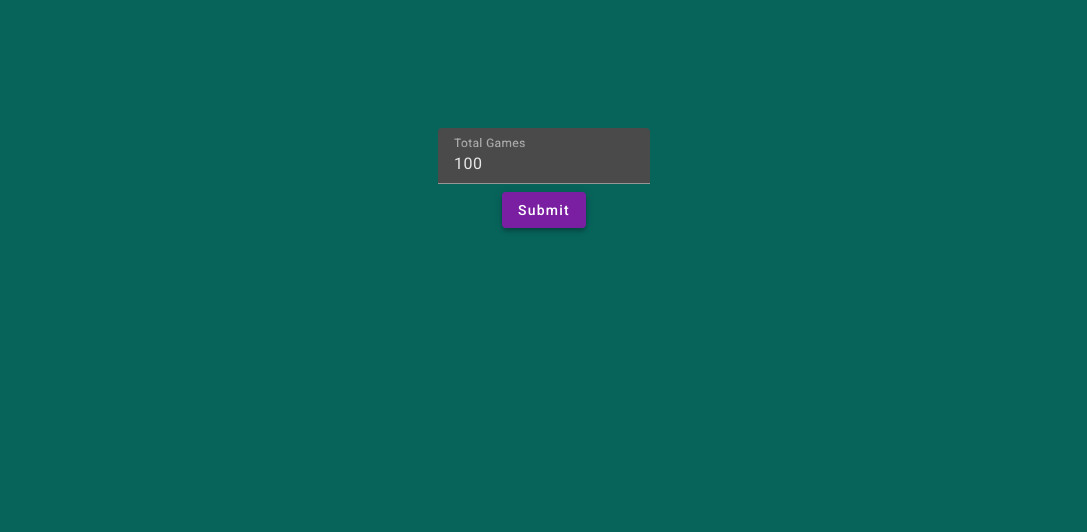
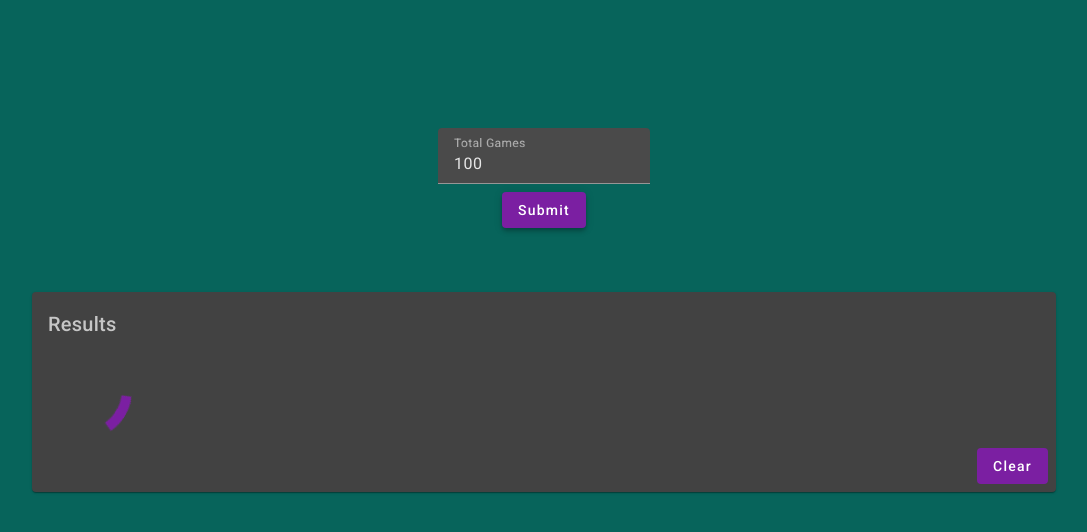
Before and after one commit to sbaby3/monty-hall-ui, an Angular app: page / in a window 1280 px wide. Both pictures are taken after a click on the button "Submit". Shown: the top 532 px of the page, without its empty margins (96-1183 px from the left). Built offline with nearby package versions, Linux system fonts and the light colour scheme; no server answers.

Commit message:
Added spinner for results loading

```diff
--- a/src/app/app.module.ts
+++ b/src/app/app.module.ts
@@ -12,6 +12,8 @@ import {MatInputModule} from '@angular/material/input';
 import { FormsModule } from '@angular/forms';
 import {MatFormFieldModule} from '@angular/material/form-field';
 import {MatCardModule} from '@angular/material/card';
+import {MatProgressSpinnerModule} from '@angular/material/progress-spinner';
+
 
 
 
@@ -31,7 +33,8 @@ import {MatCardModule} from '@angular/material/card';
     MatInputModule,
     FormsModule,
     MatFormFieldModule,
-    MatCardModule
+    MatCardModule,
+    MatProgressSpinnerModule
 
   ],
   providers: [ResultsService],
--- a/src/app/components/main-game/main-game.component.css
+++ b/src/app/components/main-game/main-game.component.css
@@ -19,11 +19,20 @@
 .response-display {
   margin-left: 10%;
   margin-right: 10%;
+  color: white;
   /* margin-top: 1%; */
   /* text-decoration-color: aliceblue; */
   /* text-align: center; */
 }
 
-/* mat-card {
-  text
+mat-card-header {
+  color: #ffffffb3;
+}
+
+mat-card-content {
+  color: rgba(255, 255, 255, .7);
+}
+
+/* mat-spinner {
+  justify-content: center;
 } */
--- a/src/app/components/main-game/main-game.component.html
+++ b/src/app/components/main-game/main-game.component.html
@@ -21,9 +21,10 @@
             <mat-card-header>
                 <mat-card-title>Results</mat-card-title>
             </mat-card-header>
-            <mat-card-content color="warn">Total Games: {{totalGamesResult}}</mat-card-content>
-            <mat-card-content color="warn">Wins Without Switching: {{winsWithoutSwitching}}</mat-card-content>
-            <mat-card-content color="warn">Wins With Switching: {{winsWithSwitching}}</mat-card-content>
+            <mat-spinner *ngIf="displaySpinner"></mat-spinner>
+            <mat-card-content color="warn" *ngIf="!displaySpinner">Total Games: {{totalGamesResult}}</mat-card-content>
+            <mat-card-content color="warn" *ngIf="!displaySpinner">Wins Without Switching: {{winsWithoutSwitching}}</mat-card-content>
+            <mat-card-content color="warn" *ngIf="!displaySpinner">Wins With Switching: {{winsWithSwitching}}</mat-card-content>
             <mat-card-actions align="end">
                 <button mat-flat-button color="primary" (click)="onClear()">Clear</button>
             </mat-card-actions>
--- a/src/app/components/main-game/main-game.component.ts
+++ b/src/app/components/main-game/main-game.component.ts
@@ -15,6 +15,7 @@ export class MainGameComponent {
   winsWithSwitching: number = -1;
 
   displayResults: boolean = false;
+  displaySpinner: boolean = false;
 
 
   constructor(private resultsService: ResultsService) {
@@ -26,12 +27,15 @@ export class MainGameComponent {
   }
 
   onSubmit() {
+    this.displayResults = true;
+    this.displaySpinner = true;
     this.resultsService.getResults(this.totalGames).subscribe((resultsResponse) => {
-      this.displayResults = true;
-      this.totalGamesResult = resultsResponse.totalGamesResult;
-      this.winsWithoutSwitching = resultsResponse.winsWithoutSwitching;
-      this.winsWithSwitching = resultsResponse.winsWithSwitching;
-    }
+        this.displayResults = true;
+        this.totalGamesResult = resultsResponse.totalGamesResult;
+        this.winsWithoutSwitching = resultsResponse.winsWithoutSwitching;
+        this.winsWithSwitching = resultsResponse.winsWithSwitching;
+        this.displaySpinner = false;
+      }
     );
   }
 
```
